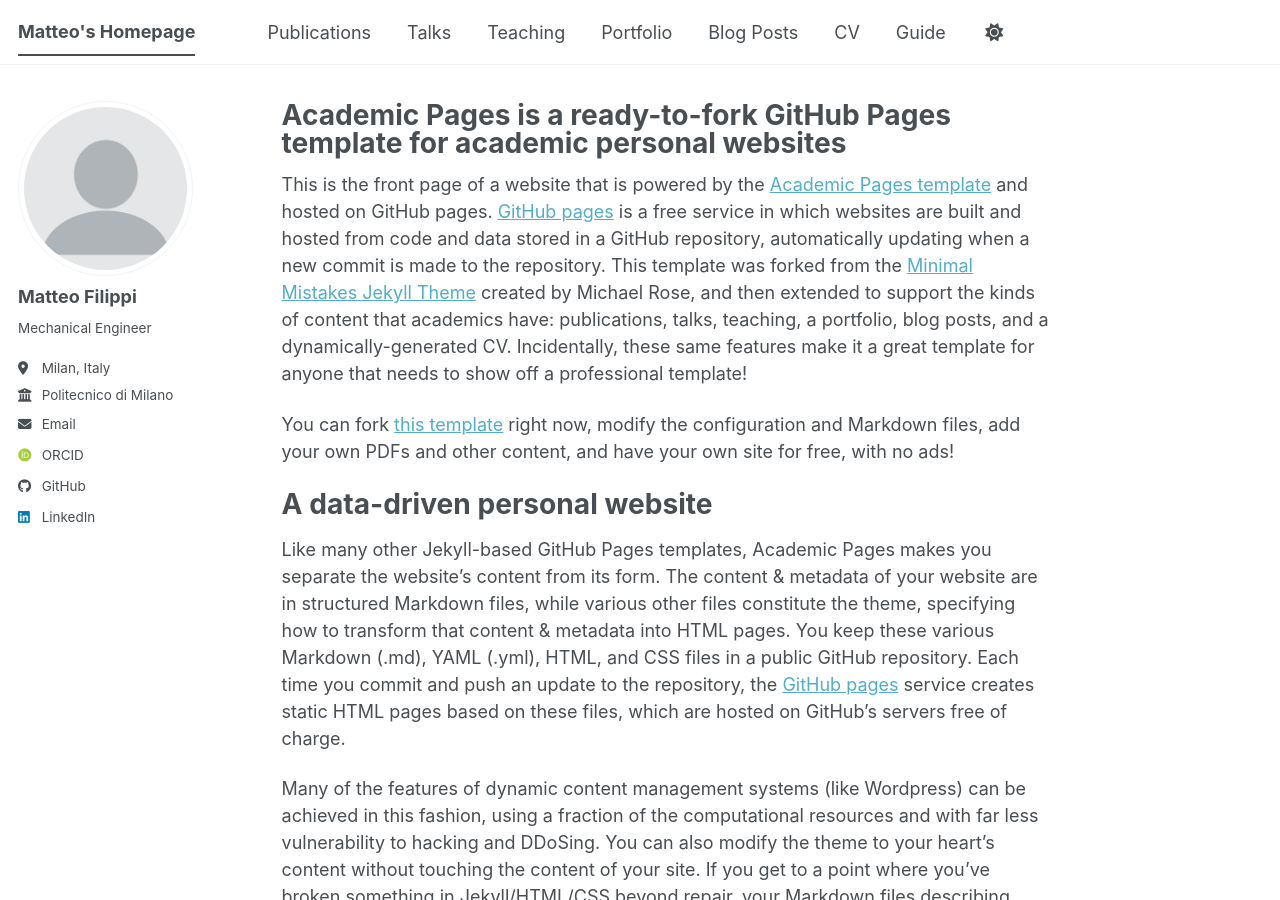
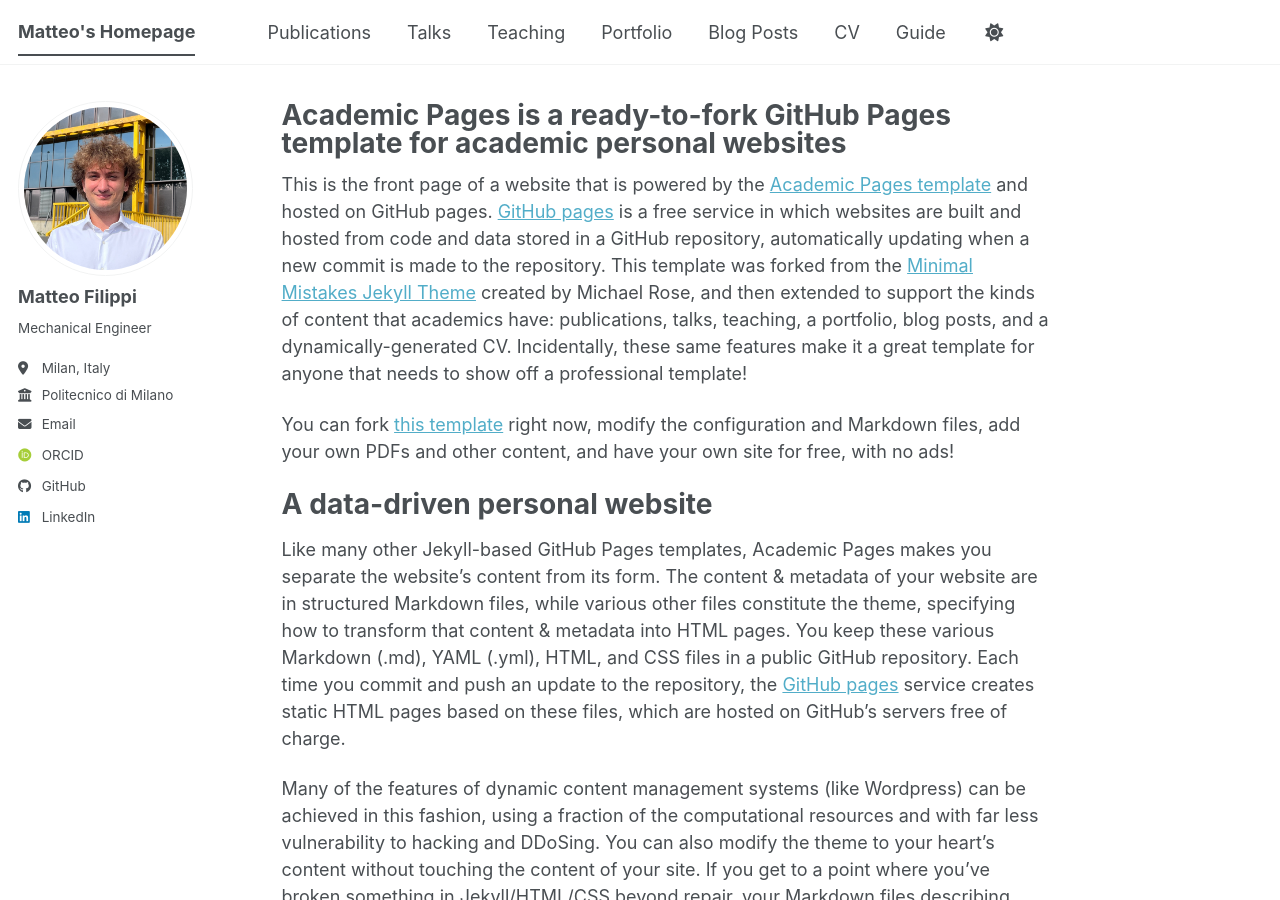
Before and after one commit to MFilippi01/MFilippi01.github.io, a Jekyll site: the page built from _pages/about.md, in a window 1280 px wide and 900 px high. Built offline with Jekyll 4.4.1, drawn with Linux system fonts in a browser that asks for light colours; some web fonts are replaced; a script bundle is joined from its source files by our own code; library files that are not in the unit come from our copies.

Commit message:
Update author avatar image in config file

```diff
--- a/_config.yml
+++ b/_config.yml
@@ -23,7 +23,7 @@
 #               Additional customization can be done by editing /_includes/author-profile.html
 author:
   # Biographic information
-  avatar           : "profile.png"
+  avatar           : "Foto_linkedin.jpg"
   name             : "Matteo Filippi"
   pronouns         : # example: "she/her"
   bio              : "Mechanical Engineer"
```
